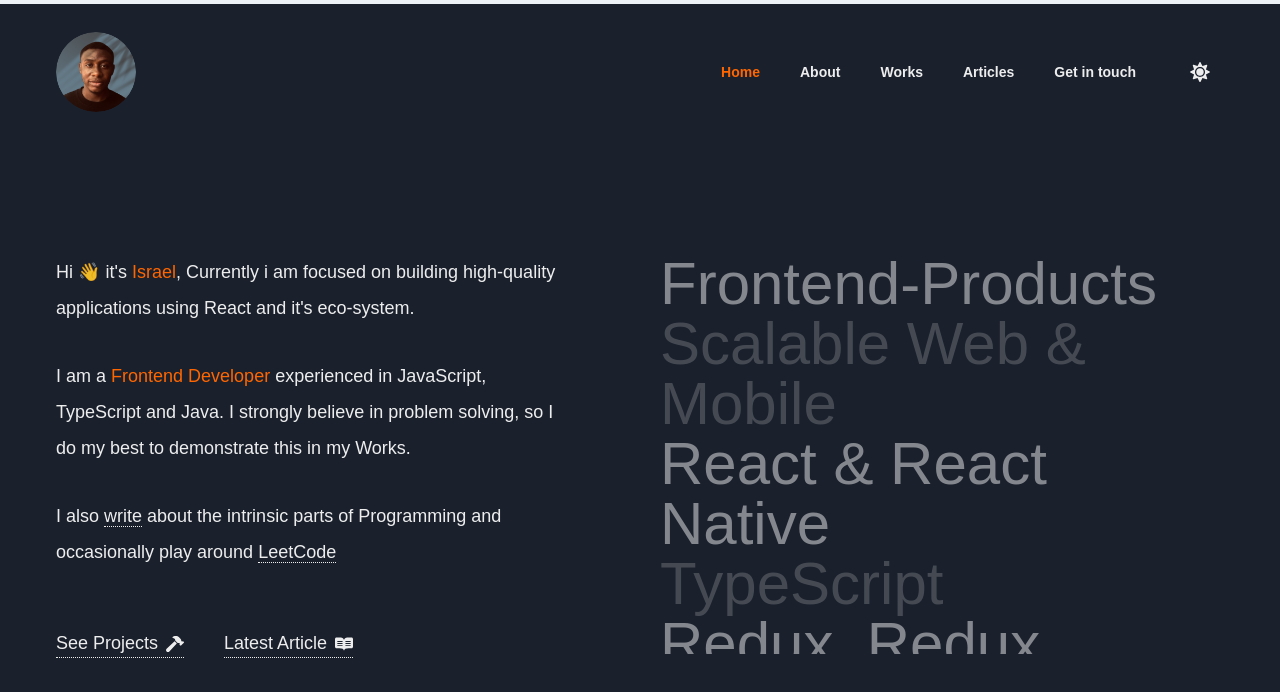
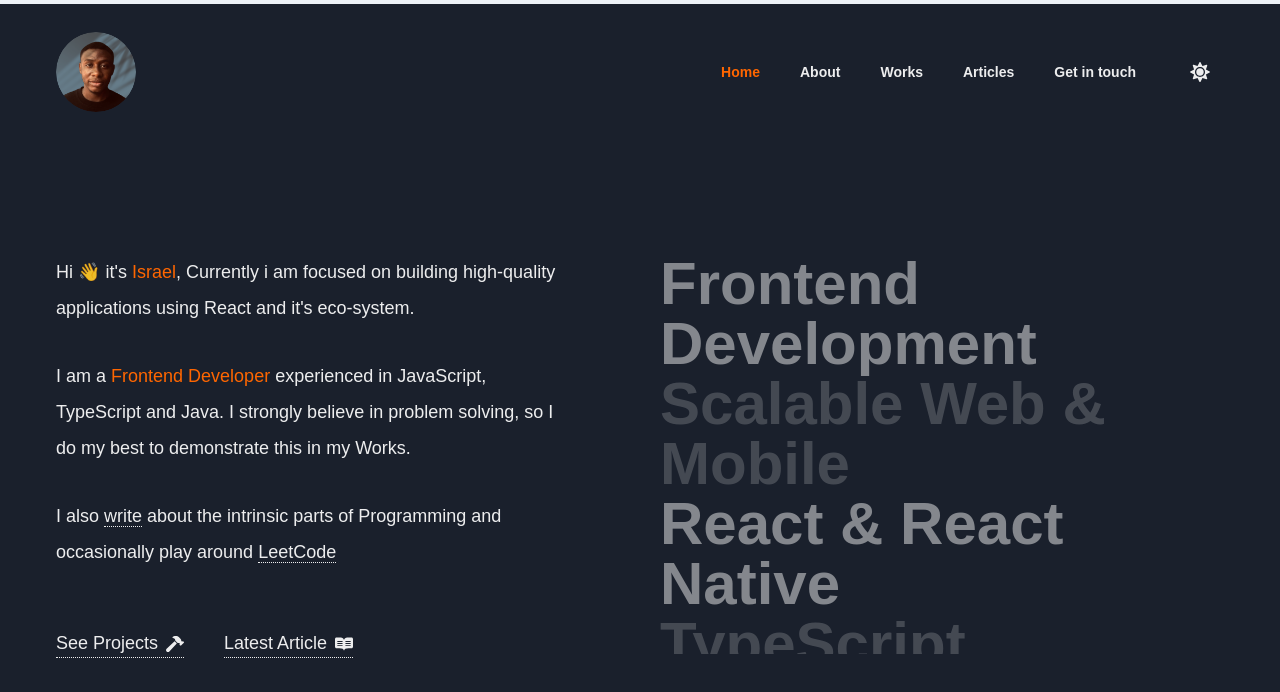
Before and after one commit to israeljuri/israeljuri, a React (Vite) app: page / in a window 1280 px wide. Shown: the top 692 px of the page. Built offline with nearby package versions, Linux system fonts and the light colour scheme.

Commit message:
Minor changes

```diff
--- a/src/components/common/hero.jsx
+++ b/src/components/common/hero.jsx
@@ -94,7 +94,7 @@ const Hero = () => {
               <Heading
                 opacity={index % 2 === 0 ? ".5" : ".2"}
                 maxW="20ch"
-                fontWeight="normal"
+                // fontWeight="normal"
                 textTransform="capitalize"
                 size={{ base: "3xl", md: "3xl" }}
               >
--- a/src/components/common/navBar.jsx
+++ b/src/components/common/navBar.jsx
@@ -37,7 +37,7 @@ const NavBar = () => {
 
   const stickyNavbar = () => {
     if (window !== undefined)
-      window.scrollY > 500 ? setSticky(true) : setSticky(false);
+      window.scrollY > 200 ? setSticky(true) : setSticky(false);
   };
 
   const renderLink = (item) => {
--- a/src/components/services/data.js
+++ b/src/components/services/data.js
@@ -27,7 +27,7 @@ const information = {
 };
 
 const technologies = [
-  "Frontend-Products",
+  "Frontend Development",
   "Scalable Web & Mobile",
   "React & React Native",
   "TypeScript",
```
